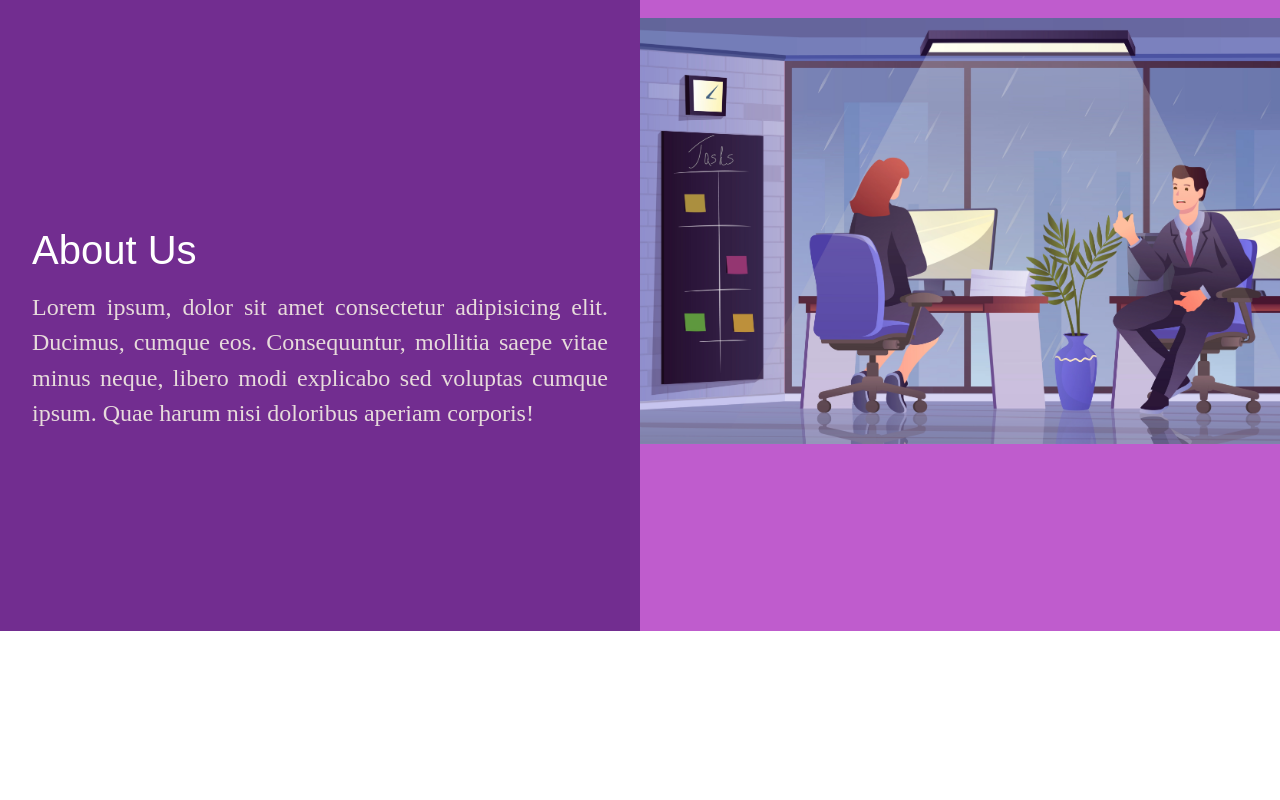
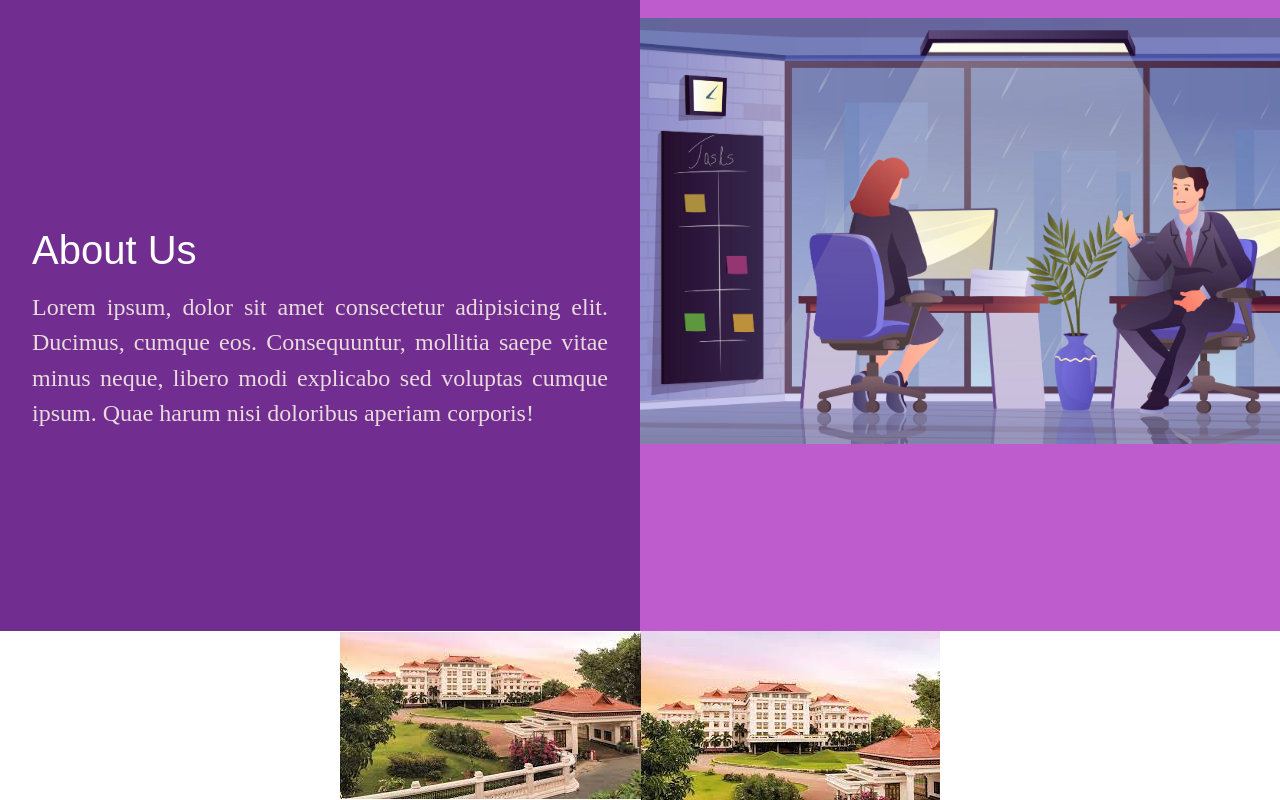
Before and after one commit to Sakhildevan/Reconnect, a React (Create React App) app: page /aboutus in a window 1280 px wide. Shown: the part 169-969 px from the top of the page. Before the commit the page ends 800 px from the top, so only its background shows below. Built offline with nearby package versions, Linux system fonts and the light colour scheme.

Commit message:
21th commit

```diff
--- a/src/About Us/aboutus.js
+++ b/src/About Us/aboutus.js
@@ -1,8 +1,11 @@
 import React from 'react'
 import './aboutus.css'
 import aboutimg1 from '../assets/crunch-time-concept-in-flat-cartoon-design-overworked-man-and-woman-working-in-office-late-at-night-business-deadline-overtime-stress-at-work-illustration-with-people-scene-background-vector.webp';
+import aimg2 from '../assets/download.jpg'
+import aimg3 from '../assets/download (1).jpg'
 function Aboutus() {
   return (
+    <>
     <div className='about-us-container-flex'>
         <div className='about-us-container-flex-div1'>
             <div className='about-us-container-flex-div1-text'>
@@ -20,6 +23,11 @@ function Aboutus() {
             </div>
         </div>
     </div>
+    <div className='uoih'>
+        <img src={aimg2} alt="" />
+        <img src={aimg3} alt="" />
+    </div>
+    </>
   )
 }
 
--- a/src/Home/home.css
+++ b/src/Home/home.css
@@ -242,3 +242,7 @@ svg{
   .css-uym98a-MuiImageList-root{
     margin: 3rem auto;
   }
+  .css-xts502{
+    width: 100%;
+    margin: 0 auto;
+  }
```
